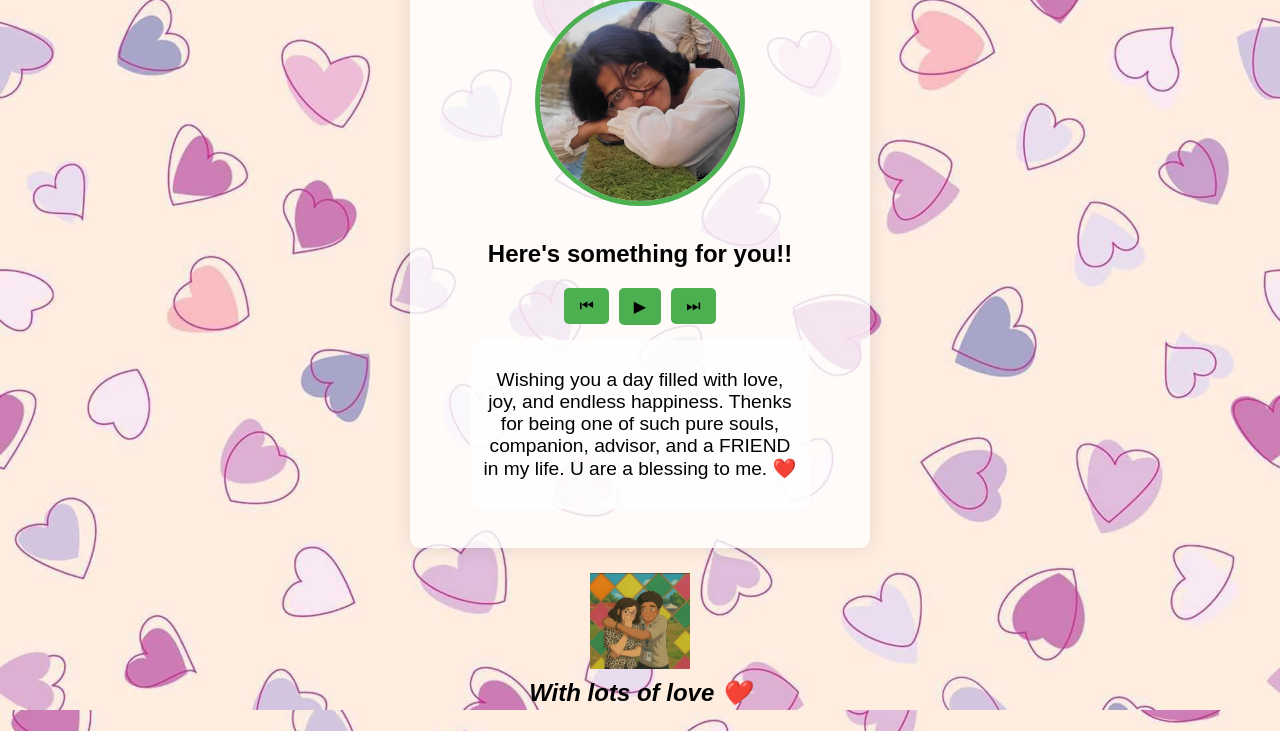
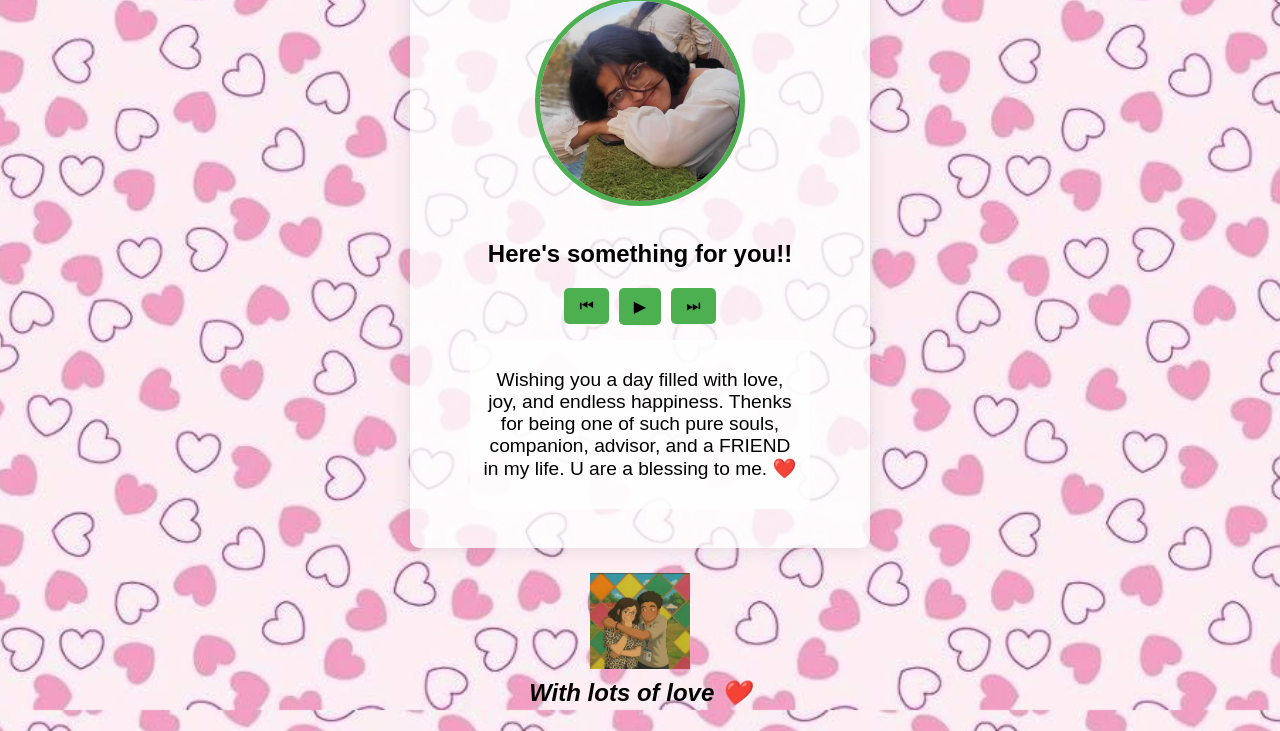
Before and after one commit to karunyobodh/pj_day, a plain HTML site: page index.html in a window 1280 px wide. Shown: the part 90-821 px from the top of the page. Drawn offline with Linux system fonts and the light colour scheme.

Commit message:
Update index.html

```diff
--- a/index.html
+++ b/index.html
@@ -8,7 +8,7 @@
         body {
             font-family: Arial, sans-serif;
             margin: 0;
-            background-image: url('pj_background.jpg');
+            background-image: url('img_4.jpg');
             background-size: cover;
             background-position: center;
             background-attachment: fixed;
```
